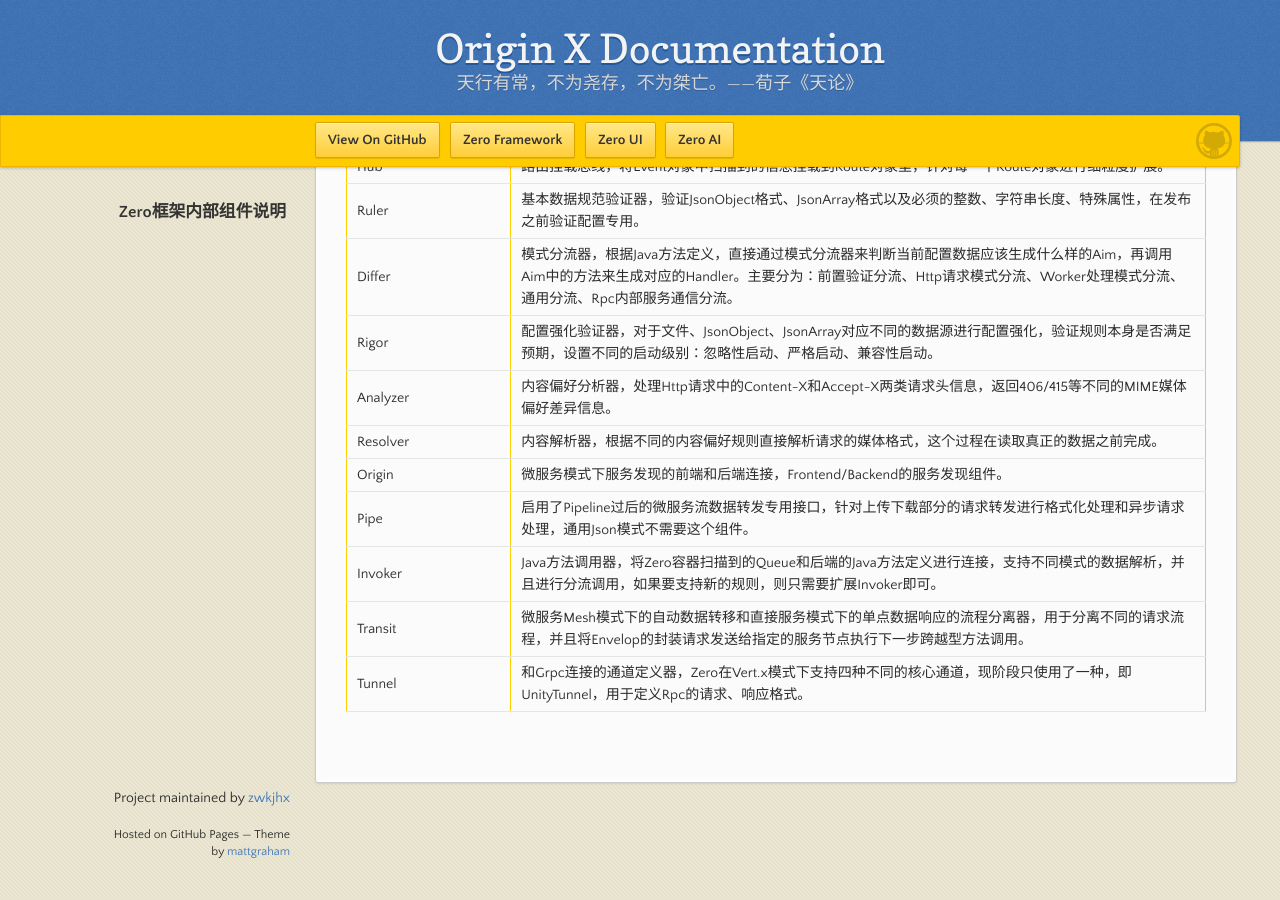
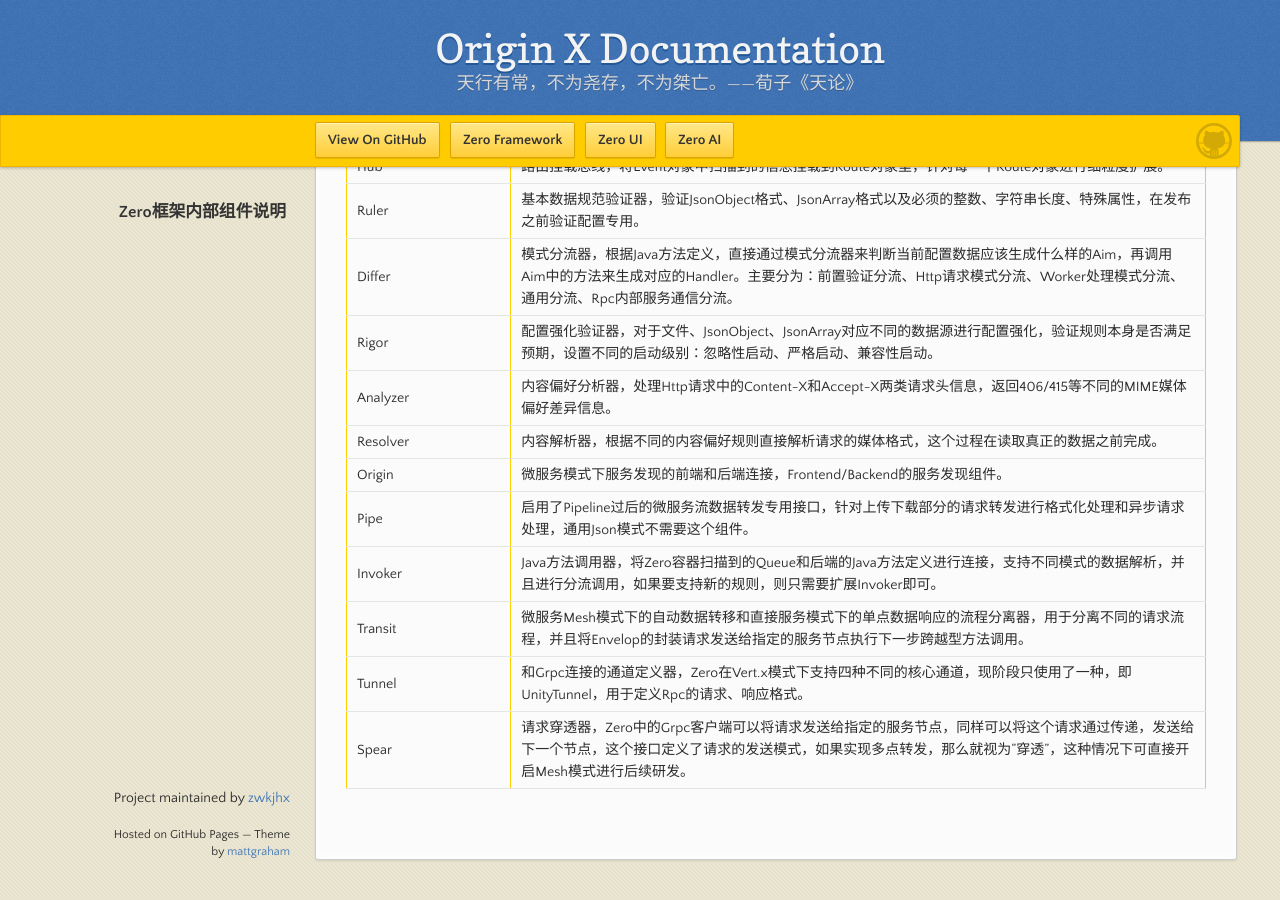
Before and after one commit to zwkjhx/ox-doc, a Jekyll site: the page built from specification/1-zerogui-fan/spc-004-zeronei-bu-zu-jian-shuo-ming.md, in a window 1280 px wide and 900 px high, scrolled down 1253 px. Built offline with Jekyll 4.4.1, drawn with Linux system fonts in a browser that asks for light colours; our own code applies the rules of GitHub Pages for plain Markdown files.

Commit message:
Updates specification/1-zerogui-fan/spc-004-zeronei-bu-zu-jian-shuo-ming.md
Auto commit by GitBook Editor

```diff
--- a/specification/1-zerogui-fan/spc-004-zeronei-bu-zu-jian-shuo-ming.md
+++ b/specification/1-zerogui-fan/spc-004-zeronei-bu-zu-jian-shuo-ming.md
@@ -36,3 +36,4 @@
 | Invoker | Java方法调用器，将Zero容器扫描到的Queue和后端的Java方法定义进行连接，支持不同模式的数据解析，并且进行分流调用，如果要支持新的规则，则只需要扩展Invoker即可。 |
 | Transit | 微服务Mesh模式下的自动数据转移和直接服务模式下的单点数据响应的流程分离器，用于分离不同的请求流程，并且将Envelop的封装请求发送给指定的服务节点执行下一步跨越型方法调用。 |
 | Tunnel | 和Grpc连接的通道定义器，Zero在Vert.x模式下支持四种不同的核心通道，现阶段只使用了一种，即UnityTunnel，用于定义Rpc的请求、响应格式。 |
+| Spear | 请求穿透器，Zero中的Grpc客户端可以将请求发送给指定的服务节点，同样可以将这个请求通过传递，发送给下一个节点，这个接口定义了请求的发送模式，如果实现多点转发，那么就视为”穿透”，这种情况下可直接开启Mesh模式进行后续研发。 |
```
